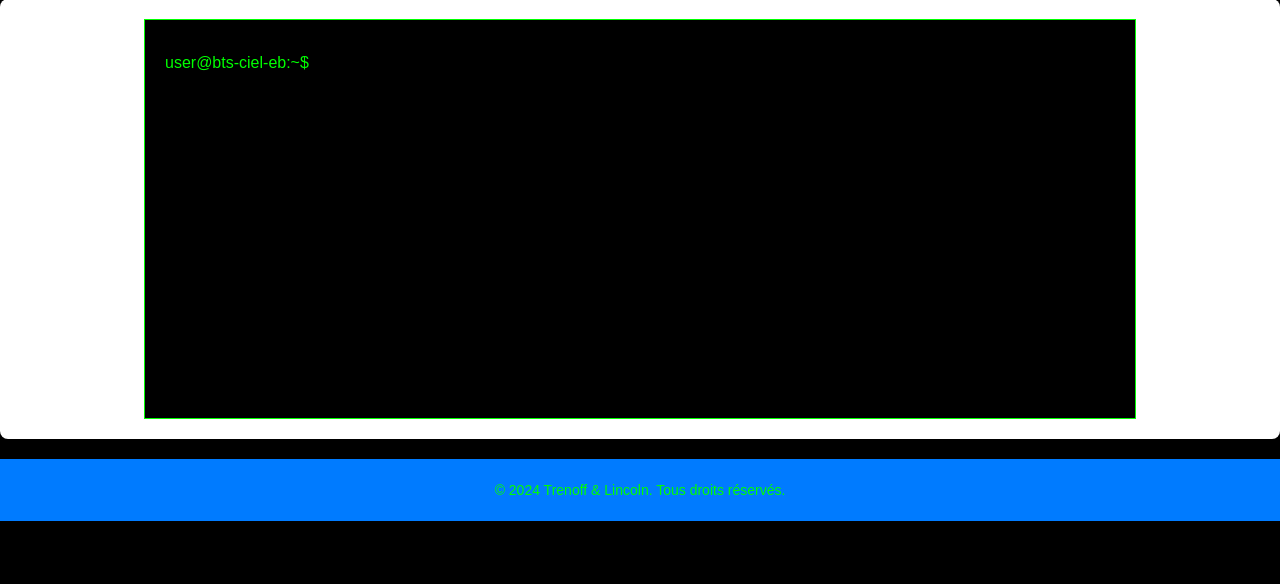
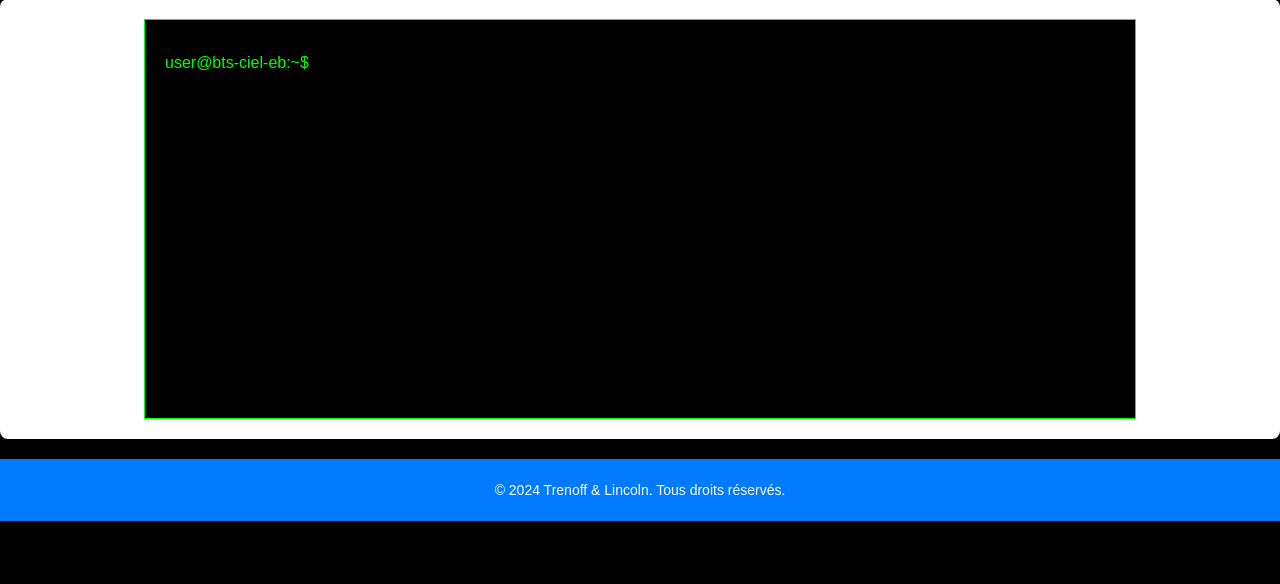
Before and after one commit to LincolnKermit/learn-stream-edu, a Flask app: page /terminal in a window 1280 px wide. Shown: the part 148-732 px from the top of the page. Run offline with Flask 3, Linux system fonts and the light colour scheme.

Commit message:
Fixed footer color

```diff
--- a/static/terminal_style.css
+++ b/static/terminal_style.css
@@ -32,7 +32,7 @@ body {
 
 footer {
     text-align: center;
-    color: #00ff00;
+    color: #ffffff;
     margin-top: 20px;
 }
 
```
